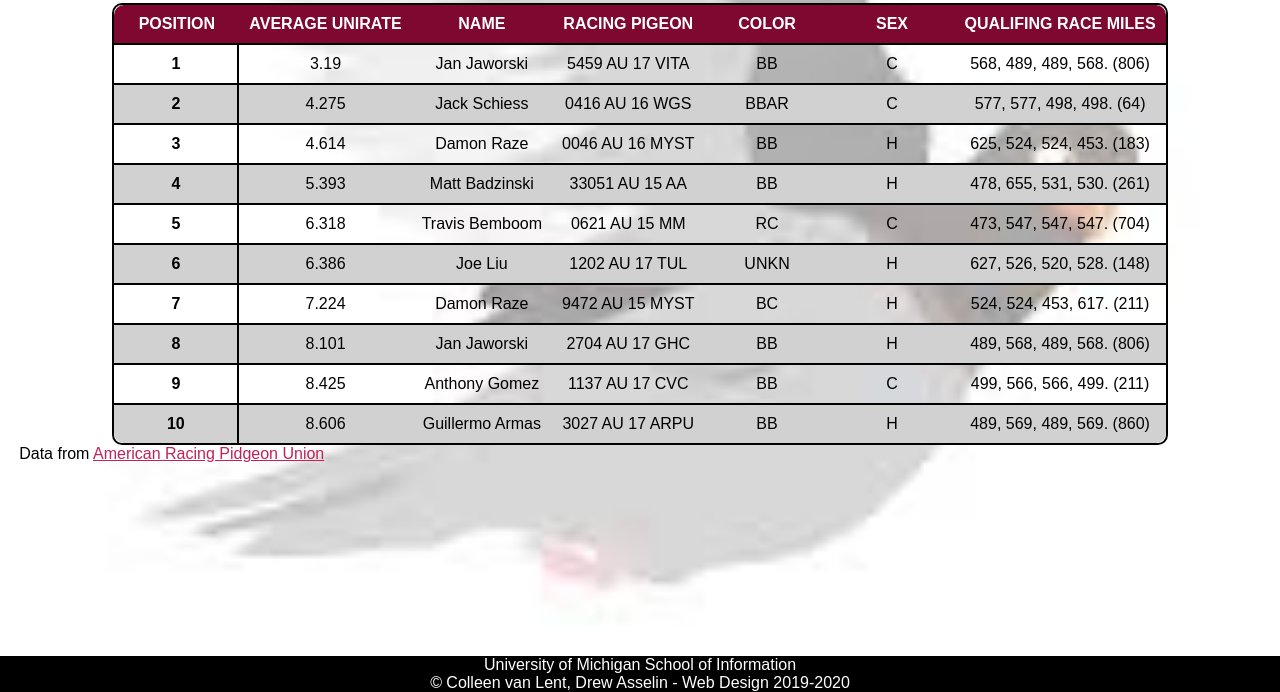
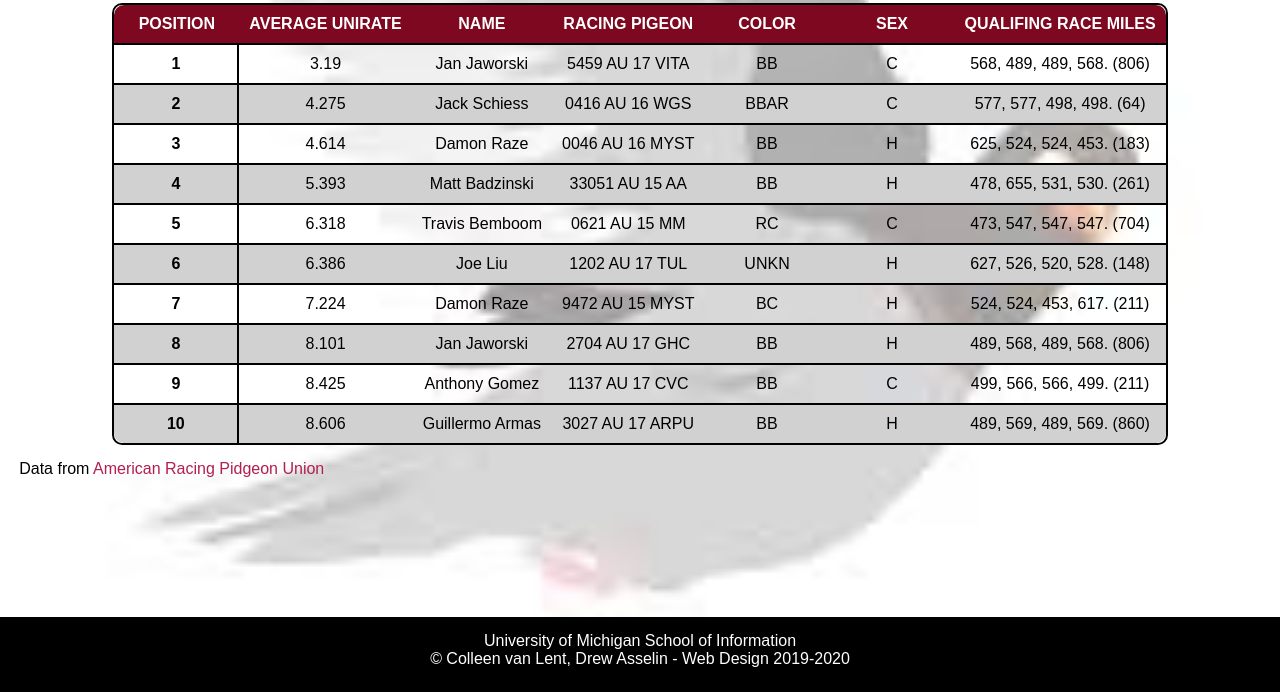
Before and after one commit to dustycrusty/homework3, a plain HTML site: page index.html in a window 1280 px wide. Shown: the part 108-800 px from the top of the page. Drawn offline with Linux system fonts and the light colour scheme; a web font is replaced by a local one.

Commit message:
fix minor bugs

```diff
--- a/css/style.css
+++ b/css/style.css
@@ -37,14 +37,14 @@ caption{
 }
 
 p{
-  margin-top: 15px 0px 0px 0px;
+  padding-top: 15px;
 }
 
 a{
   font-size: 16px;
-  color: #C12258;
-  text-decoration: underline;
-  /* #B21F50, or #B92751 */
+  color: #B21F50;
+  text-decoration: wavy;
+  /* #, or #B92751 */
 }
 
 table{
@@ -55,7 +55,7 @@ table{
 }
 
 .colhead{
-  background-color: #7e0830;
+  background-color: #7e0820;
   color: #FFFFFF;
   min-width: 125px;
   padding: 10px;
@@ -96,9 +96,9 @@ tr:nth-child(even) {background-color: #D1D1D1;}
   color: #417243;
   }
 
-*{
+/* *{
 
-}
+} */
 
 thead tr:first-child th:first-child{
   border-radius: 10px 0px 0px 0px;
@@ -119,6 +119,7 @@ tbody tr:last-child th:first-child {
 
 footer{
   width:100%;
+  min-height: 75px;
   background:#000000;
   text-align:center;
   color: #FFFFFF;
```
